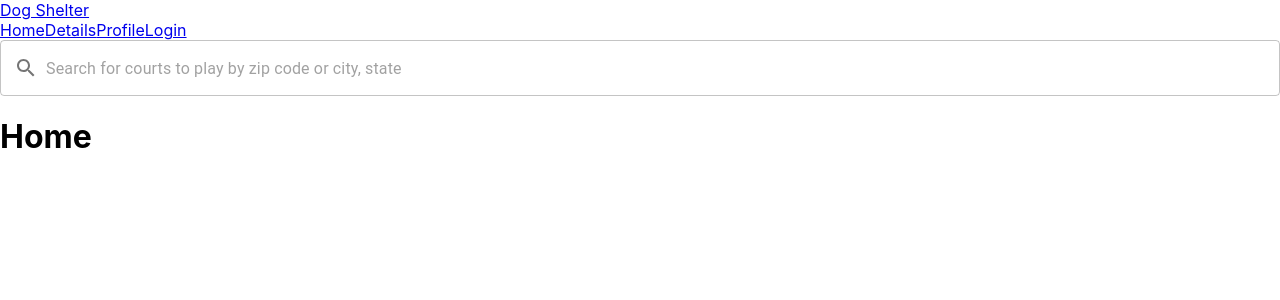
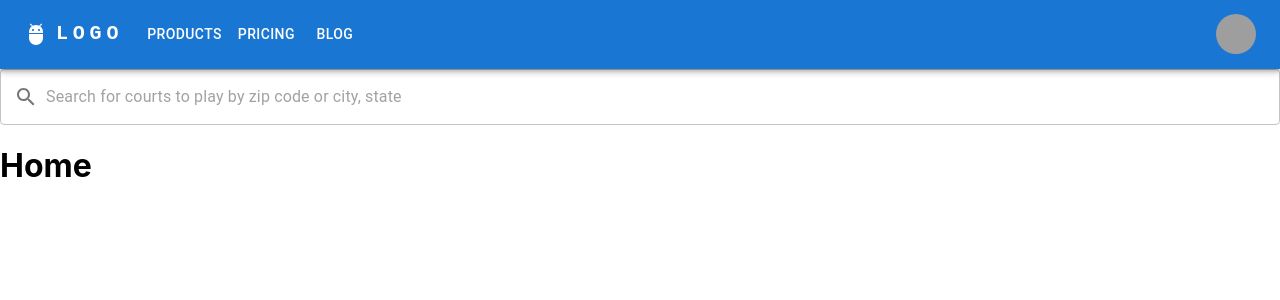
Before and after one commit to mikael1017/tennis-pickup-frontend, a React (Create React App) app: page / in a window 1280 px wide. Shown: the top 300 px of the page. Built offline with nearby package versions, Linux system fonts and the light colour scheme; grey boxes are pictures that could not be loaded.

Commit message:
created a new navbar

```diff
--- a/src/Navbar/PublicNavbar.tsx
+++ b/src/Navbar/PublicNavbar.tsx
@@ -1,20 +1,196 @@
-import React from "react";
-import {Nav, Container } from "react-bootstrap";
-import Navbar from "react-bootstrap/Navbar";
+import * as React from "react";
+import AppBar from "@mui/material/AppBar";
+import Box from "@mui/material/Box";
+import Toolbar from "@mui/material/Toolbar";
+import IconButton from "@mui/material/IconButton";
+import Typography from "@mui/material/Typography";
+import Menu from "@mui/material/Menu";
+import MenuIcon from "@mui/icons-material/Menu";
+import Container from "@mui/material/Container";
+import Avatar from "@mui/material/Avatar";
+import Button from "@mui/material/Button";
+import Tooltip from "@mui/material/Tooltip";
+import MenuItem from "@mui/material/MenuItem";
+import AdbIcon from "@mui/icons-material/Adb";
 
-const PublicNavbar = () => {
-    return (
-        <Navbar bg="dark" variant="dark">
-            <Container>
-                <Navbar.Brand href="/">Dog Shelter</Navbar.Brand>
-                <Nav className="me-auto">
-                    <Nav.Link href="/home">Home</Nav.Link>
-                    <Nav.Link href="/details">Details</Nav.Link>
-                    <Nav.Link href="/profile">Profile</Nav.Link>
-                    <Nav.Link href="/login">Login</Nav.Link>
-                </Nav>
-            </Container>
-        </Navbar>
-    );
-};
-export default PublicNavbar;
+const pages = ["Products", "Pricing", "Blog"];
+const settings = ["Profile", "Account", "Dashboard", "Logout"];
+
+function PublicNavBar() {
+	const [anchorElNav, setAnchorElNav] = React.useState<null | HTMLElement>(
+		null
+	);
+	const [anchorElUser, setAnchorElUser] = React.useState<null | HTMLElement>(
+		null
+	);
+
+	const handleOpenNavMenu = (event: React.MouseEvent<HTMLElement>) => {
+		setAnchorElNav(event.currentTarget);
+	};
+	const handleOpenUserMenu = (event: React.MouseEvent<HTMLElement>) => {
+		setAnchorElUser(event.currentTarget);
+	};
+
+	const handleCloseNavMenu = () => {
+		setAnchorElNav(null);
+	};
+
+	const handleCloseUserMenu = () => {
+		setAnchorElUser(null);
+	};
+
+	return (
+		<AppBar position="static">
+			<Container maxWidth="xl">
+				<Toolbar disableGutters>
+					<AdbIcon
+						sx={{ display: { xs: "none", md: "flex" }, mr: 1 }}
+					/>
+					<Typography
+						variant="h6"
+						noWrap
+						component="a"
+						href="/"
+						sx={{
+							mr: 2,
+							display: { xs: "none", md: "flex" },
+							fontFamily: "monospace",
+							fontWeight: 700,
+							letterSpacing: ".3rem",
+							color: "inherit",
+							textDecoration: "none",
+						}}
+					>
+						LOGO
+					</Typography>
+
+					<Box
+						sx={{
+							flexGrow: 1,
+							display: { xs: "flex", md: "none" },
+						}}
+					>
+						<IconButton
+							size="large"
+							aria-label="account of current user"
+							aria-controls="menu-appbar"
+							aria-haspopup="true"
+							onClick={handleOpenNavMenu}
+							color="inherit"
+						>
+							<MenuIcon />
+						</IconButton>
+						<Menu
+							id="menu-appbar"
+							anchorEl={anchorElNav}
+							anchorOrigin={{
+								vertical: "bottom",
+								horizontal: "left",
+							}}
+							keepMounted
+							transformOrigin={{
+								vertical: "top",
+								horizontal: "left",
+							}}
+							open={Boolean(anchorElNav)}
+							onClose={handleCloseNavMenu}
+							sx={{
+								display: { xs: "block", md: "none" },
+							}}
+						>
+							{pages.map((page) => (
+								<MenuItem
+									key={page}
+									onClick={handleCloseNavMenu}
+								>
+									<Typography textAlign="center">
+										{page}
+									</Typography>
+								</MenuItem>
+							))}
+						</Menu>
+					</Box>
+					<AdbIcon
+						sx={{ display: { xs: "flex", md: "none" }, mr: 1 }}
+					/>
+					<Typography
+						variant="h5"
+						noWrap
+						component="a"
+						href=""
+						sx={{
+							mr: 2,
+							display: { xs: "flex", md: "none" },
+							flexGrow: 1,
+							fontFamily: "monospace",
+							fontWeight: 700,
+							letterSpacing: ".3rem",
+							color: "inherit",
+							textDecoration: "none",
+						}}
+					>
+						LOGO
+					</Typography>
+					<Box
+						sx={{
+							flexGrow: 1,
+							display: { xs: "none", md: "flex" },
+						}}
+					>
+						{pages.map((page) => (
+							<Button
+								key={page}
+								onClick={handleCloseNavMenu}
+								sx={{ my: 2, color: "white", display: "block" }}
+							>
+								{page}
+							</Button>
+						))}
+					</Box>
+
+					<Box sx={{ flexGrow: 0 }}>
+						<Tooltip title="Open settings">
+							<IconButton
+								onClick={handleOpenUserMenu}
+								sx={{ p: 0 }}
+							>
+								<Avatar
+									alt="Remy Sharp"
+									src="/static/images/avatar/2.jpg"
+								/>
+							</IconButton>
+						</Tooltip>
+						<Menu
+							sx={{ mt: "45px" }}
+							id="menu-appbar"
+							anchorEl={anchorElUser}
+							anchorOrigin={{
+								vertical: "top",
+								horizontal: "right",
+							}}
+							keepMounted
+							transformOrigin={{
+								vertical: "top",
+								horizontal: "right",
+							}}
+							open={Boolean(anchorElUser)}
+							onClose={handleCloseUserMenu}
+						>
+							{settings.map((setting) => (
+								<MenuItem
+									key={setting}
+									onClick={handleCloseUserMenu}
+								>
+									<Typography textAlign="center">
+										{setting}
+									</Typography>
+								</MenuItem>
+							))}
+						</Menu>
+					</Box>
+				</Toolbar>
+			</Container>
+		</AppBar>
+	);
+}
+export default PublicNavBar;
```
